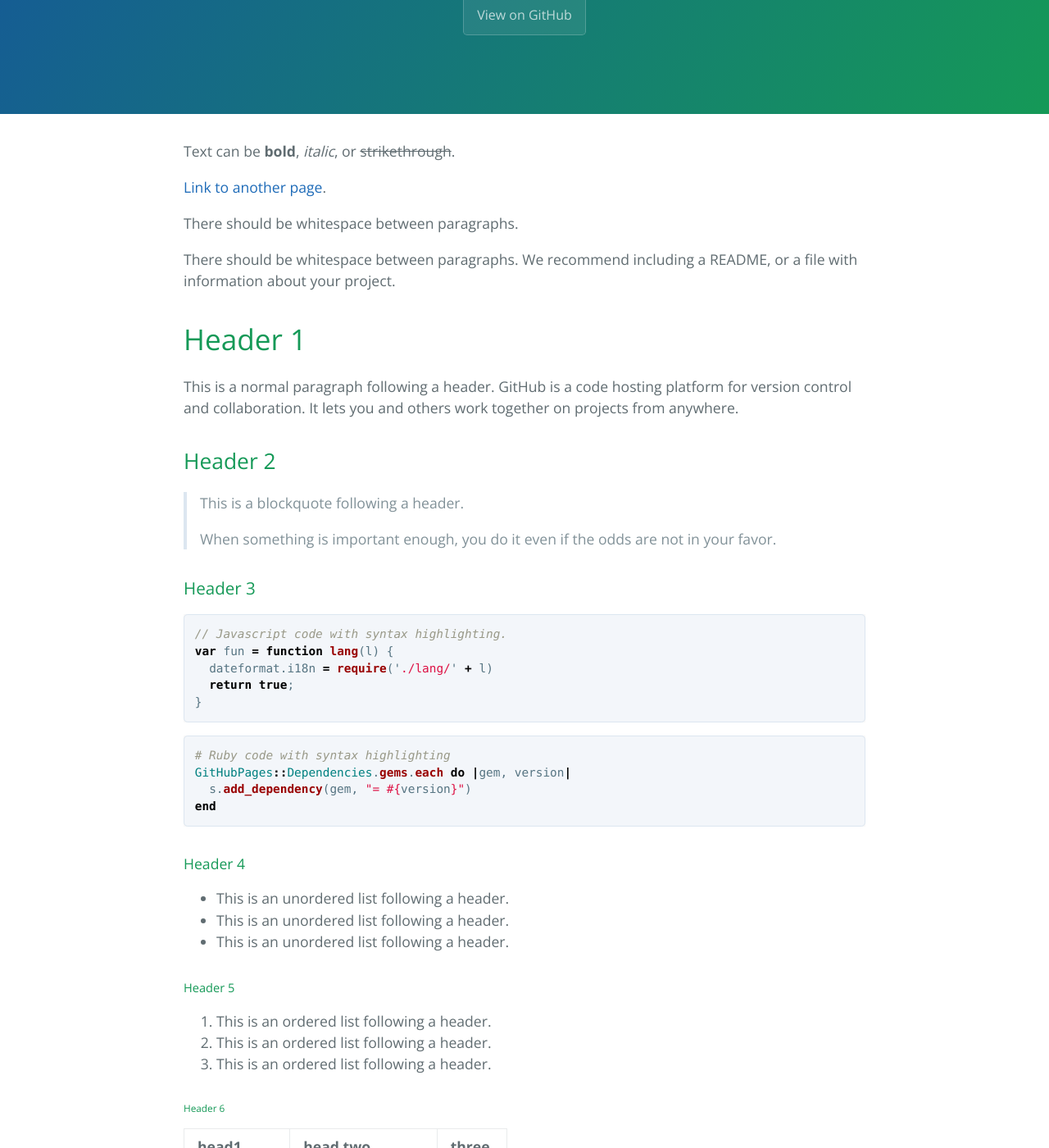
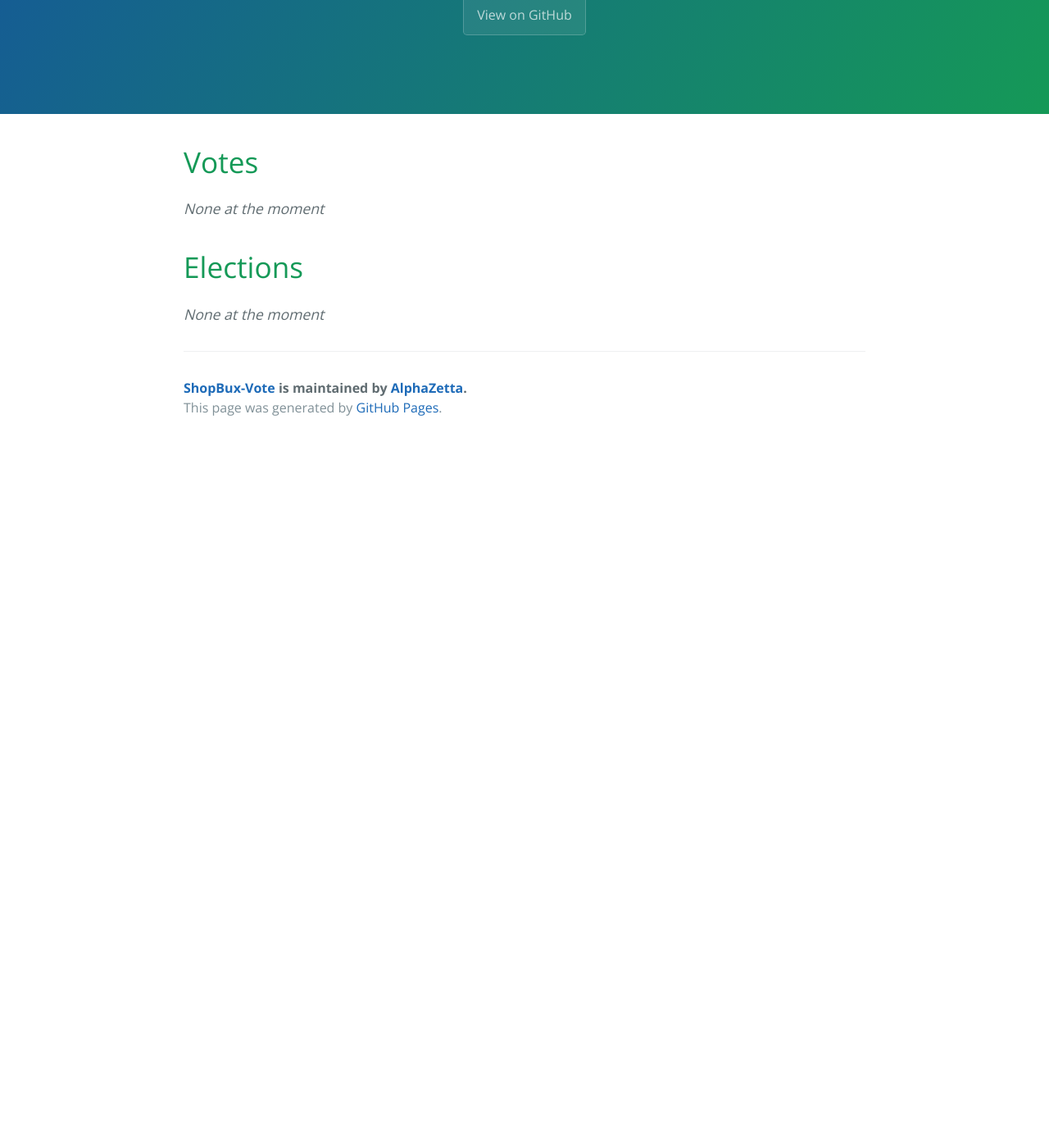
Before and after one commit to AlphaZetta/ShopBux-Vote, a Jekyll site: the page built from index.md, in a window 1280 px wide and 1400 px high, scrolled down 244 px. Shown: the whole window at 82% size. Built offline with Jekyll 4.4.1, drawn with Linux system fonts in a browser that asks for light colours; our own code applies the rules of GitHub Pages for plain Markdown files; after the commit the page ends 900 px from its top, so only the background shows below that; some of the changed text lies outside the part shown.

Commit message:
Update index.md

````diff
--- a/index.md
+++ b/index.md
@@ -2,122 +2,10 @@
 layout: default
 ---
 
-Text can be **bold**, _italic_, or ~~strikethrough~~.
+# Votes
 
-[Link to another page](./another-page.html).
+*None at the moment*
 
-There should be whitespace between paragraphs.
+# Elections
 
-There should be whitespace between paragraphs. We recommend including a README, or a file with information about your project.
-
-# Header 1
-
-This is a normal paragraph following a header. GitHub is a code hosting platform for version control and collaboration. It lets you and others work together on projects from anywhere.
-
-## Header 2
-
-> This is a blockquote following a header.
->
-> When something is important enough, you do it even if the odds are not in your favor.
-
-### Header 3
-
-```js
-// Javascript code with syntax highlighting.
-var fun = function lang(l) {
-  dateformat.i18n = require('./lang/' + l)
-  return true;
-}
-```
-
-```ruby
-# Ruby code with syntax highlighting
-GitHubPages::Dependencies.gems.each do |gem, version|
-  s.add_dependency(gem, "= #{version}")
-end
-```
-
-#### Header 4
-
-*   This is an unordered list following a header.
-*   This is an unordered list following a header.
-*   This is an unordered list following a header.
-
-##### Header 5
-
-1.  This is an ordered list following a header.
-2.  This is an ordered list following a header.
-3.  This is an ordered list following a header.
-
-###### Header 6
-
-| head1        | head two          | three |
-|:-------------|:------------------|:------|
-| ok           | good swedish fish | nice  |
-| out of stock | good and plenty   | nice  |
-| ok           | good `oreos`      | hmm   |
-| ok           | good `zoute` drop | yumm  |
-
-### There's a horizontal rule below this.
-
-* * *
-
-### Here is an unordered list:
-
-*   Item foo
-*   Item bar
-*   Item baz
-*   Item zip
-
-### And an ordered list:
-
-1.  Item one
-1.  Item two
-1.  Item three
-1.  Item four
-
-### And a nested list:
-
-- level 1 item
-  - level 2 item
-  - level 2 item
-    - level 3 item
-    - level 3 item
-- level 1 item
-  - level 2 item
-  - level 2 item
-  - level 2 item
-- level 1 item
-  - level 2 item
-  - level 2 item
-- level 1 item
-
-### Small image
-
-![Octocat](https://github.githubassets.com/images/icons/emoji/octocat.png)
-
-### Large image
-
-![Branching](https://guides.github.com/activities/hello-world/branching.png)
-
-
-### Definition lists can be used with HTML syntax.
-
-<dl>
-<dt>Name</dt>
-<dd>Godzilla</dd>
-<dt>Born</dt>
-<dd>1952</dd>
-<dt>Birthplace</dt>
-<dd>Japan</dd>
-<dt>Color</dt>
-<dd>Green</dd>
-</dl>
-
-```
-Long, single-line code blocks should not wrap. They should horizontally scroll if they are too long. This line should be long enough to demonstrate this.
-```
-
-```
-The final element.
-```
+*None at the moment*
````
